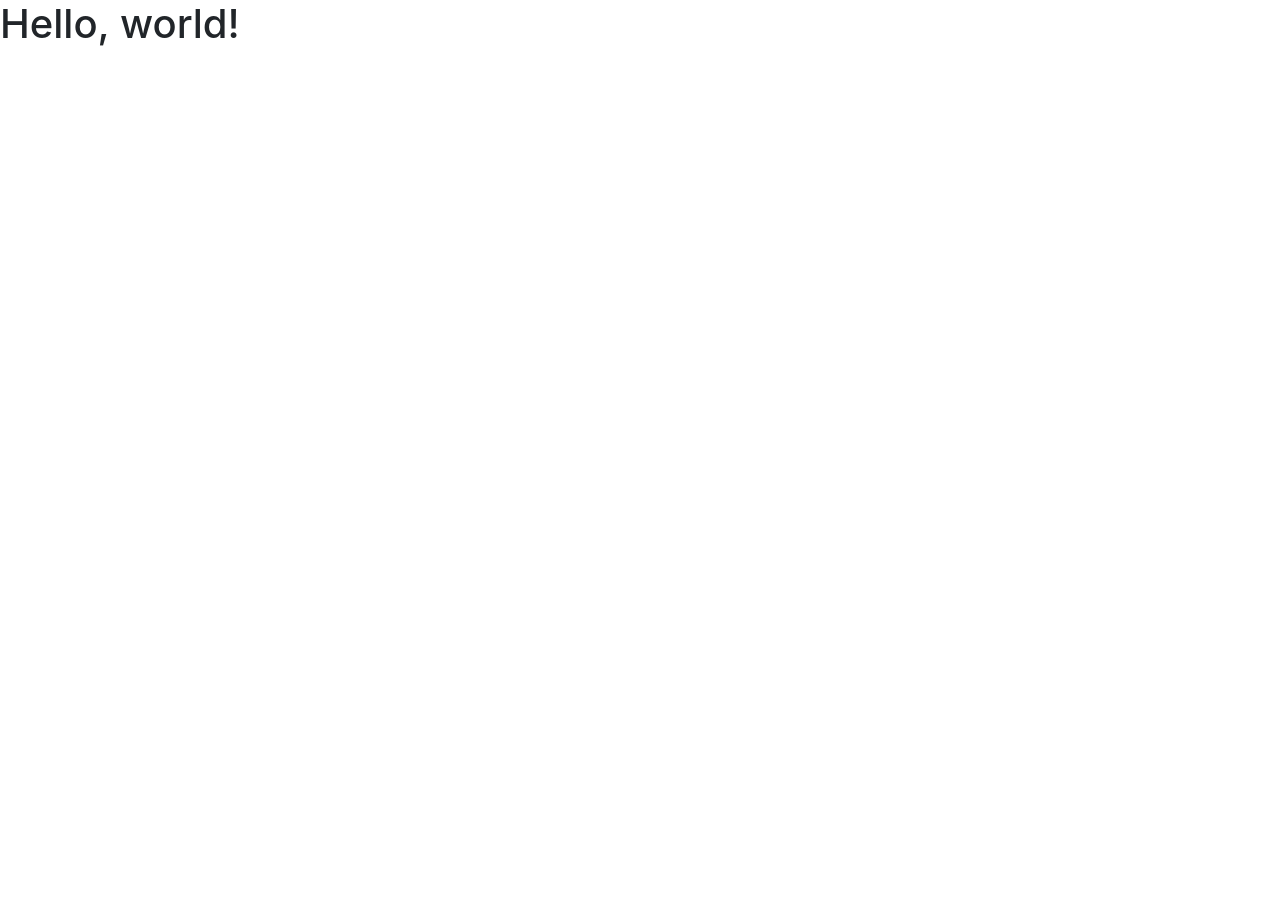
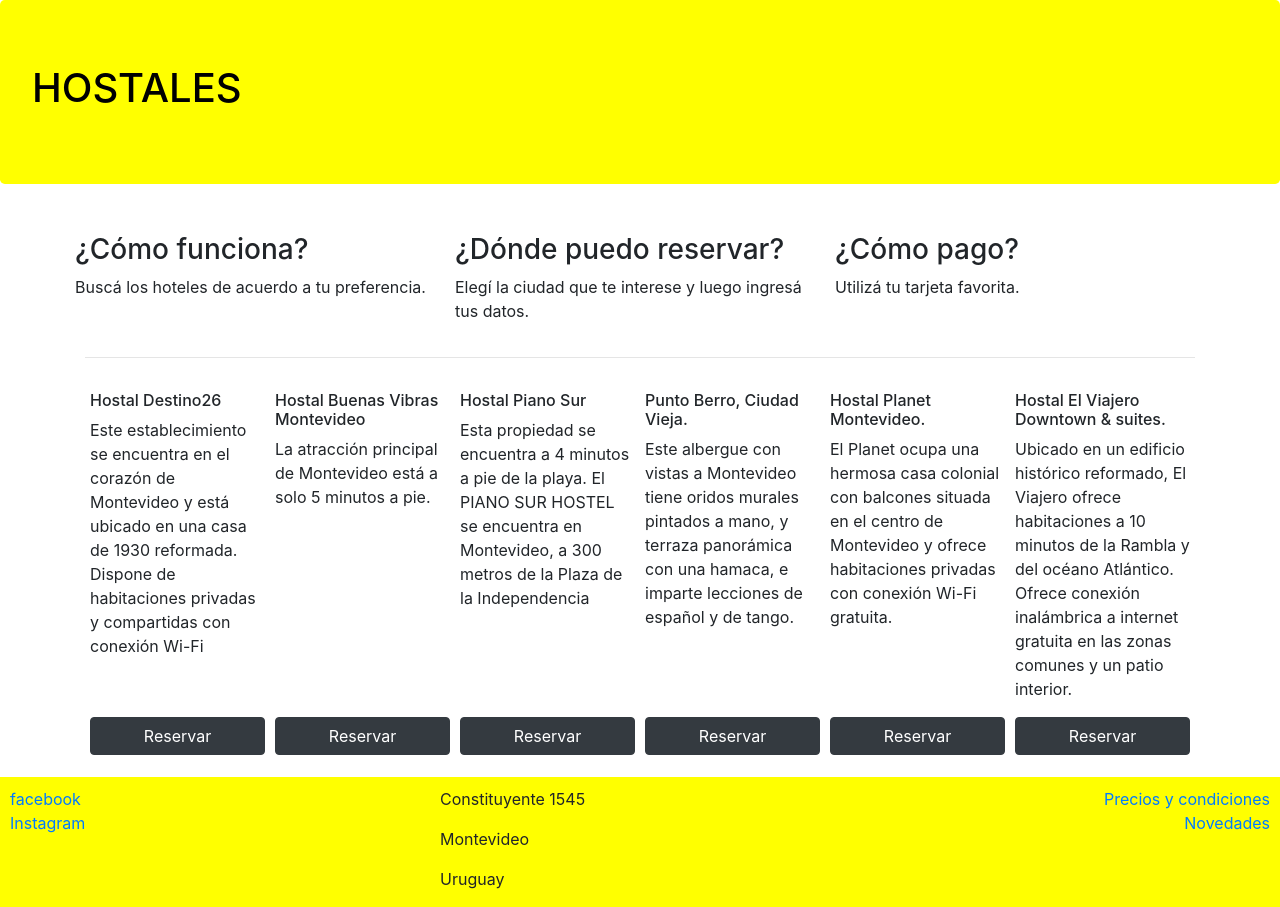
Before and after one commit to franantunezt/fullstackrepo, a website: page index.html in a window 1280 px wide. Before the commit the page ends 800 px from the top, so only its background shows below. Drawn offline with nearby package versions, Linux system fonts and the light colour scheme.

Commit message:
agregamos estilos footer y flex

```diff
--- /dev/null
+++ b/css/main.css
@@ -0,0 +1,21 @@
+.jumbotron{
+    background-color: yellow;
+    color: black;
+}
+
+.card-hotel{
+    flex: 1 150px;
+    padding: 2px 5px 2px 5px;
+    margin-top: 15px;
+}
+
+footer{
+    padding: 10px 10px 0 10px;
+    background-color: yellow;
+    margin-bottom: 0;
+    margin-top: 20px;
+}
+
+.btn-reserva{
+    width: 100%;
+}
--- a/index.html
+++ b/index.html
@@ -7,11 +7,106 @@
 
     <!-- Bootstrap CSS -->
     <link rel="stylesheet" href="node_modules/bootstrap/dist/css/bootstrap.min.css">
+    <link rel="stylesheet" href="css/main.css">
 
-    <title>Hello, world!</title>
+    <title></title>
     </head>
     <body>
-    <h1>Hello, world!</h1>
+    <div class="jumbotron">
+        <h1>HOSTALES</h1>
+    </div>
+    <div class="container">
+        <div class="row">
+            <div class=" card-hotel">
+                <div>
+                    <h3>¿Cómo funciona?</h3>
+                    <p>Buscá los hoteles de acuerdo a tu preferencia.</p>
+                </div>
+            </div>
+
+            <div class=" card-hotel">
+                <div>
+                    <h3>¿Dónde puedo reservar?</h3>
+                    <p>Elegí la ciudad que te interese y luego ingresá tus datos.</p>
+                </div>
+
+            </div>
+
+            <div class=" card-hotel">
+                <div>
+                    <h3>¿Cómo pago?</h3>
+                    <p>Utilizá tu tarjeta favorita.</p>
+                </div>
+            </div>
+        </div>
+
+        <hr>
+
+        <div class="d-flex flex-wrap flex-row-reverse">
+            <div class="card-hotel d-flex flex-column justify-content-between">
+                <div>
+                    <h6>Hostal El Viajero Downtown & suites.</h6>
+                    <p>Ubicado en un edificio histórico reformado, El Viajero ofrece habitaciones a 10 minutos de la Rambla y del océano Atlántico. Ofrece conexión inalámbrica a internet gratuita en las zonas comunes y un patio interior.</p>
+                </div>
+                <button class=" btn btn-dark btn-reserva">Reservar</button>
+            </div>
+            <div class="card-hotel d-flex flex-column justify-content-between">
+                <div>
+                    <h6>Hostal Planet Montevideo.</h6>
+                    <p>El Planet ocupa una hermosa casa colonial con balcones situada en el centro de Montevideo y ofrece habitaciones privadas con conexión Wi-Fi gratuita.</p>
+                </div>
+                <button class="btn btn-dark btn-reserva">Reservar</button>
+            </div>
+            <div class="card-hotel d-flex flex-column justify-content-between">
+                <div>
+                    <h6>Punto Berro, Ciudad Vieja.</h6>
+                    <p>Este albergue con vistas a Montevideo tiene oridos murales pintados a mano, y terraza panorámica con una hamaca, e imparte lecciones de español y de tango.</p>
+                </div>
+                <button class="btn btn-dark btn-reserva">Reservar</button>
+            </div>
+            <div class="card-hotel d-flex flex-column justify-content-between">
+                <div>
+                    <h6>Hostal Piano Sur </h6>
+                    <p>Esta propiedad se encuentra a 4 minutos a pie de la playa. El PIANO SUR HOSTEL se encuentra en Montevideo, a 300 metros de la Plaza de la Independencia</p>
+                </div>
+                <button class="btn btn-dark btn-reserva">Reservar</button>
+            </div>
+            <div class="card-hotel d-flex flex-column justify-content-between">
+                <div>
+                    <h6>Hostal Buenas Vibras Montevideo</h6>
+                    <p>La atracción principal de Montevideo está a solo 5 minutos a pie. </p>
+                </div>
+                <button class="btn btn-dark btn-reserva">Reservar</button>
+            </div>
+            <div class="card-hotel d-flex flex-column justify-content-between">
+                <div>
+                    <h6> Hostal Destino26</h6>
+                    <p>Este establecimiento se encuentra en el corazón de Montevideo y está ubicado en una casa de 1930 reformada. Dispone de habitaciones privadas y compartidas con conexión Wi-Fi</p>
+                </div>
+                <button class="btn btn-dark btn-reserva">Reservar</button>
+            </div>
+        </div>
+    </div>
+
+    <footer>
+        <div class="row">
+            <div class="col-sm-4 d-flex flex-column">
+                <a href="https://www.facebook.com/">facebook</a>
+                <a href="https://www.instagram.com/">Instagram</a>
+            </div>
+            <div class="col-sm-4">
+                <address>
+                    <p>Constituyente 1545</p>
+                    <p>Montevideo</p>
+                    <p>Uruguay</p>
+                </address>
+            </div>
+            <div class="col-sm-4 d-flex flex-column align-items-end">
+                <a href="https://www.facebook.com/">Precios y condiciones</a>
+                <a href="https://www.facebook.com/">Novedades</a>
+            </div>
+        </div>
+    </footer>
 
 
 
```
